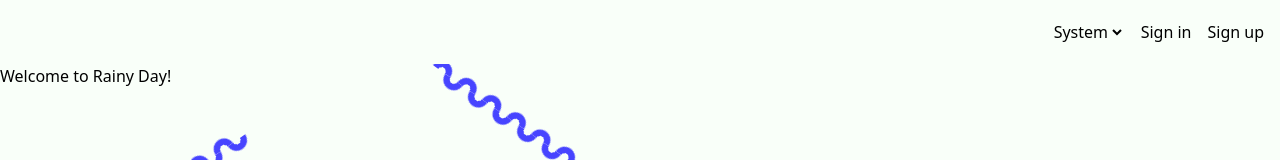
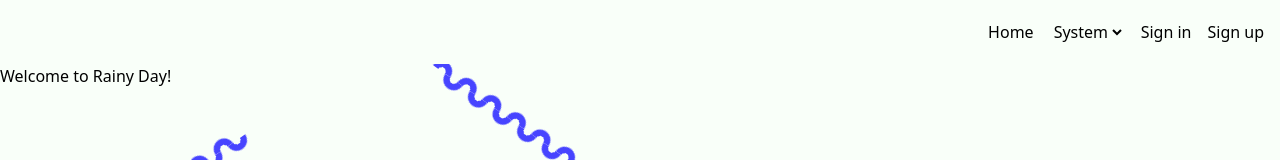
Before and after one commit to jordan-bott/RainyDay, a Next.js app: page / in a window 1280 px wide. Shown: the top 160 px of the page. Built offline with nearby package versions, Linux system fonts and the light colour scheme; no server answers.

Commit message:
home added to nav

```diff
--- a/src/components/Nav.tsx
+++ b/src/components/Nav.tsx
@@ -1,6 +1,7 @@
 'use client'
 import { useTheme } from 'next-themes'
 import { useEffect, useState } from 'react'
+import Link from 'next/link'
 
 const Nav = () => {
   const [mounted, setMounted] = useState(false)
@@ -16,11 +17,14 @@ const Nav = () => {
   }
 
   return (
-    <select value={theme} onChange={(e) => setTheme(e.target.value)}>
-      <option value="system">System</option>
-      <option value="dark">Dark</option>
-      <option value="light">Light</option>
-    </select>
+    <>
+      <Link href="/">Home</Link>
+      <select value={theme} onChange={(e) => setTheme(e.target.value)}>
+        <option value="system">System</option>
+        <option value="dark">Dark</option>
+        <option value="light">Light</option>
+      </select>
+    </>
   )
 }
 
```
